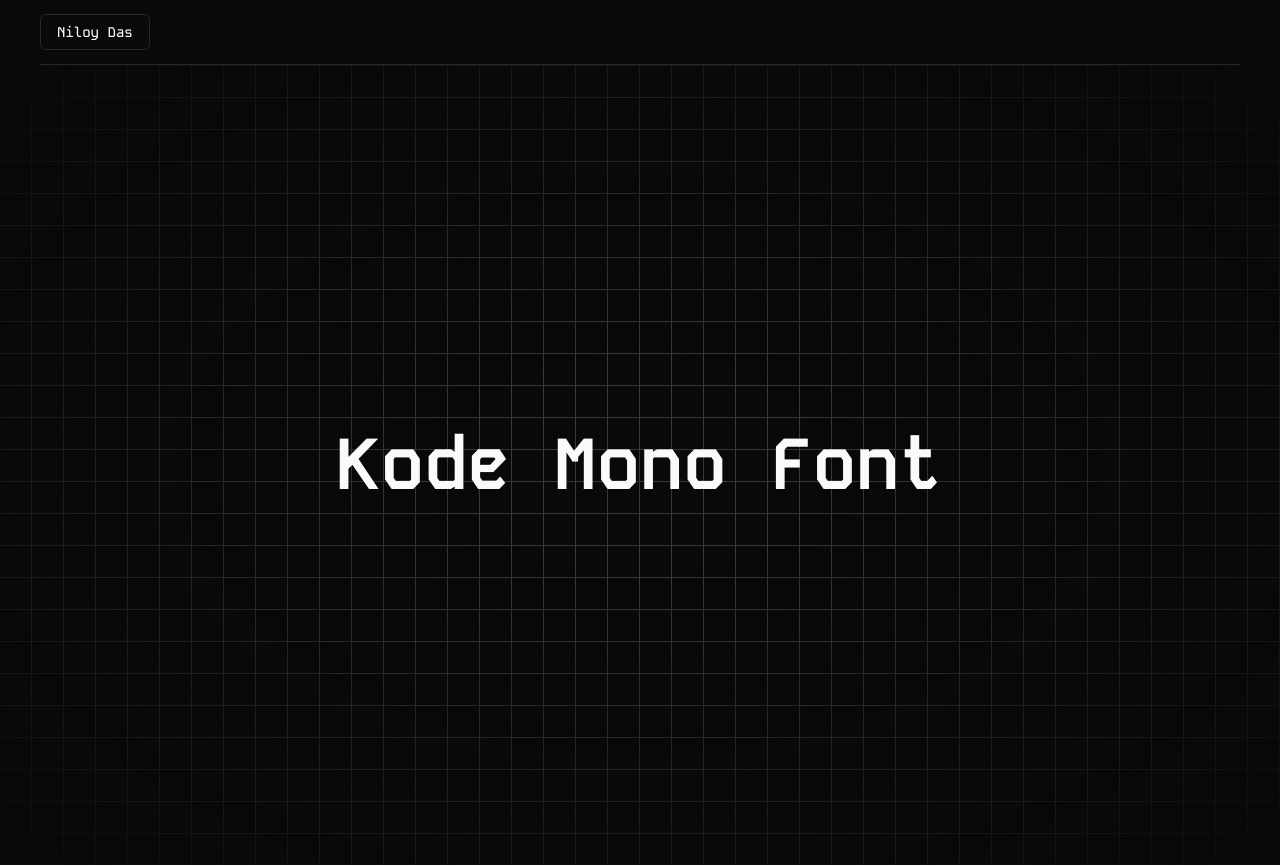
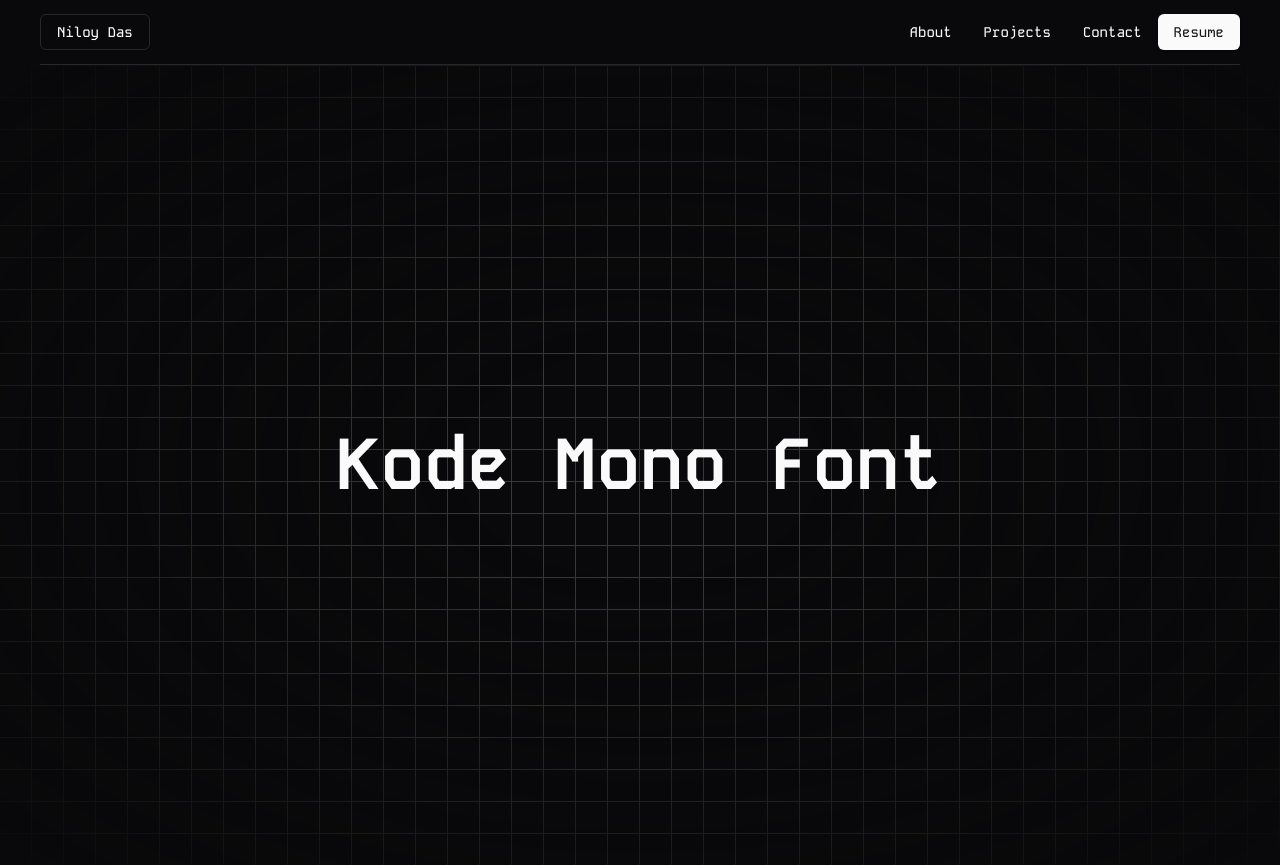
Before and after one commit to frustrated018/developer-portfolio-v2.1, a Next.js app: page / in a window 1280 px wide. Built offline with nearby package versions, Linux system fonts and the light colour scheme.

Commit message:
Navbar update Added nav items and a resume button to the navbar

```diff
--- /dev/null
+++ b/src/components/home/NavItems.tsx
@@ -0,0 +1,29 @@
+import Link from "next/link";
+import { Button, buttonVariants } from "@/components/ui/button";
+
+const items = [
+  { href: "/#", title: "About" },
+  { href: "/#", title: "Projects" },
+  { href: "/#", title: "Contact" },
+];
+
+const NavItems = () => {
+  return (
+    <section className="flex items-center">
+      <div>
+        {items.map((item) => (
+          <Link
+            href={item.href}
+            key={item.href}
+            className={buttonVariants({ variant: "link" })}
+          >
+            {item.title}
+          </Link>
+        ))}
+      </div>
+      <Button>Resume</Button>
+    </section>
+  );
+};
+
+export default NavItems;
--- a/src/components/home/Navbar.tsx
+++ b/src/components/home/Navbar.tsx
@@ -1,13 +1,14 @@
 import Link from "next/link";
 import MaxWidthWrapper from "@/components/MaxWidthWrapper";
 import { Button, buttonVariants } from "@/components/ui/button";
+import NavItems from "./NavItems";
 
 const Navbar = () => {
   return (
     <header className="bg-background">
       <MaxWidthWrapper>
         <div className="border-b border-secondary">
-          <div className="flex h-16 items-center">
+          <section className="flex h-16 items-center justify-between">
             {/* //TODO: Add mobile nav here */}
             <div className="ml-4 flex lg:ml-0">
               <Link
@@ -20,10 +21,10 @@ const Navbar = () => {
                 Niloy Das
               </Link>
             </div>
-            <div className="z-50 hidden lg:ml-8 lg:block lg:self-stretch">
-              {/* <NavItems /> */}
+            <div className="">
+              <NavItems />
             </div>
-          </div>
+          </section>
         </div>
       </MaxWidthWrapper>
     </header>
```
